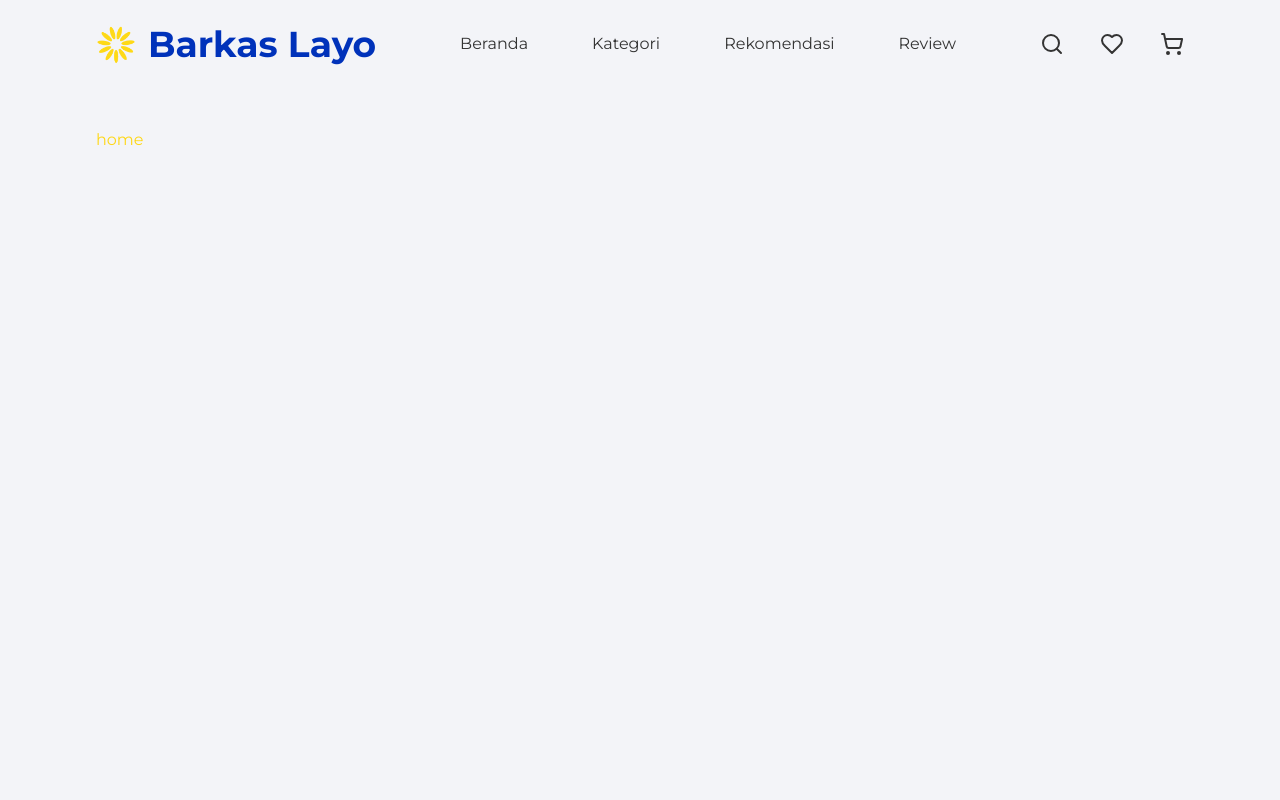
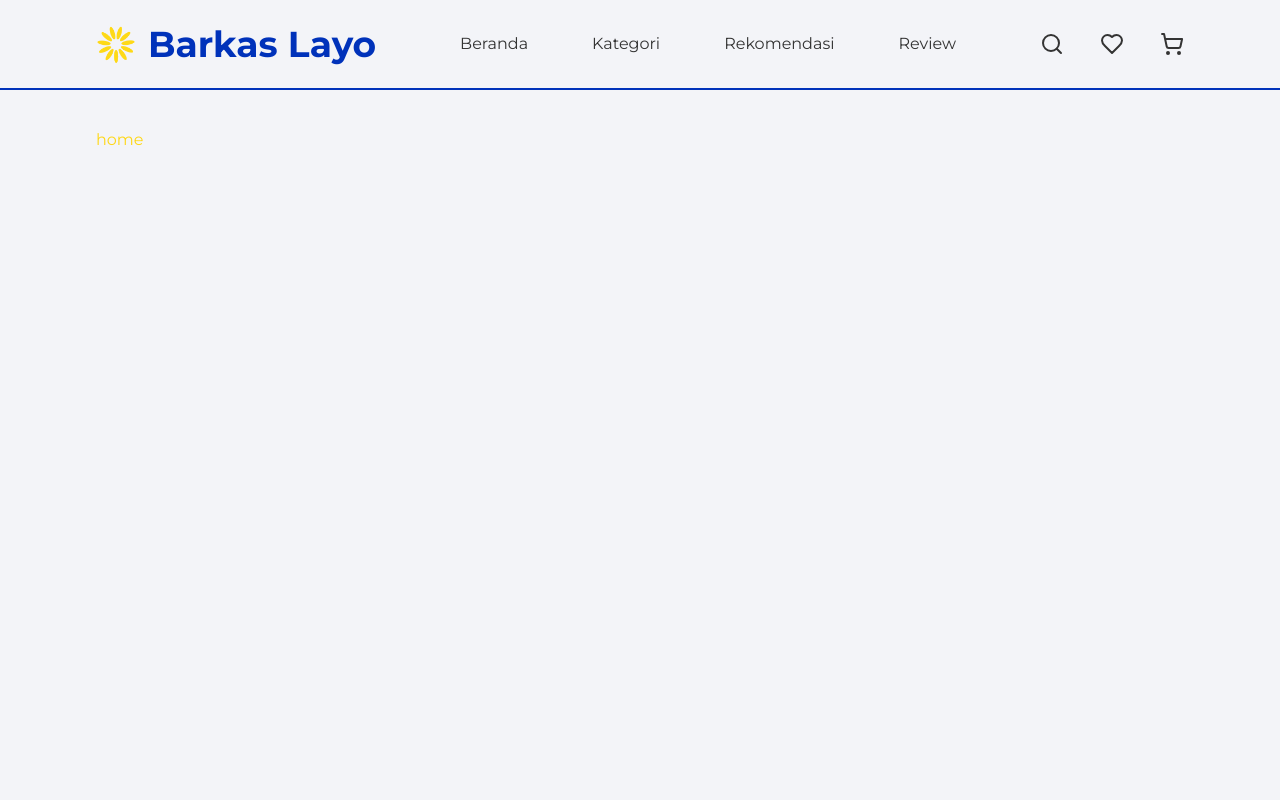
Before and after one commit to mhasaero/Barkas_Layo_WebDev_Techpo_2024, a Next.js app: page / in a window 1280 px wide. Shown: the top 800 px of the page. Built offline with nearby package versions, Linux system fonts and the light colour scheme.

Commit message:
fix: navbar position

```diff
--- a/components/Navbar.tsx
+++ b/components/Navbar.tsx
@@ -13,7 +13,7 @@ export default function Navbar() {
   return (
     <nav
       id="navbar"
-      className="fixed left-24 right-24 flex items-center justify-between bg-background py-6"
+      className="fixed left-0 right-0 flex items-center justify-between border-b-2 border-primary bg-background px-24 py-6"
     >
       <div className="flex items-center gap-3">
         <Image
```
